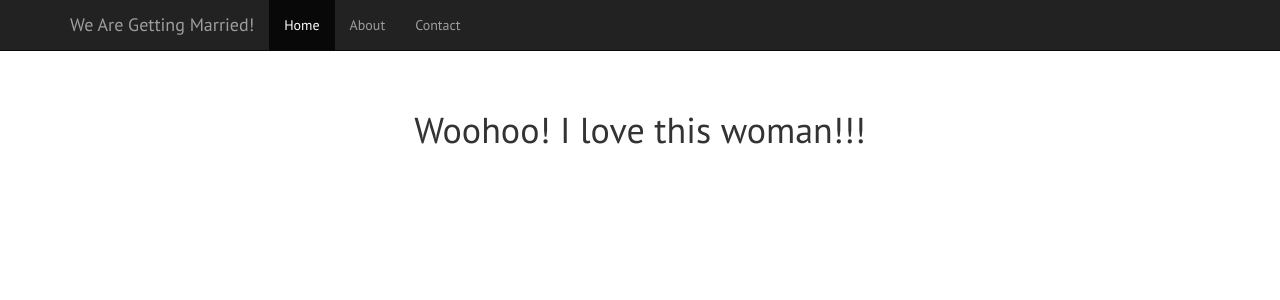
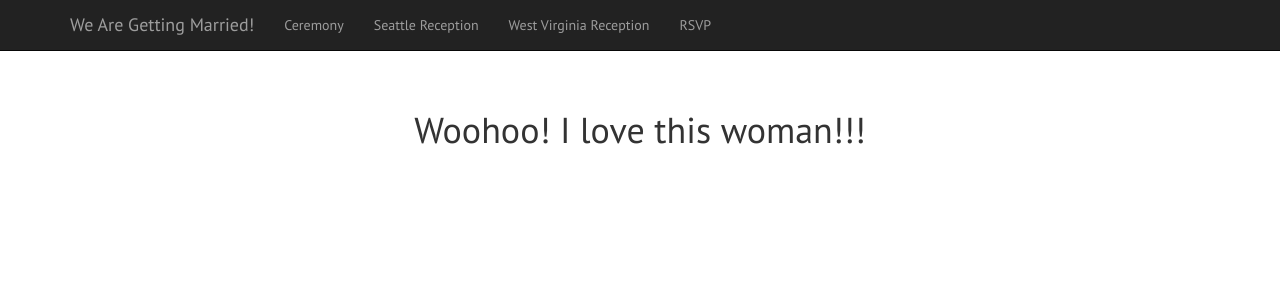
Before and after one commit to jsayles/wedding, a Django app: page / in a window 1280 px wide. Shown: the top 300 px of the page. Run offline with Django 3.2, Linux system fonts and the light colour scheme; some libraries are stand-ins or nearby versions.

Commit message:
now with pretty nav and sub pages

```diff
--- a/wedding/templates/base.html
+++ b/wedding/templates/base.html
@@ -45,13 +45,14 @@
 						<span class="icon-bar"></span>
 						<span class="icon-bar"></span>
 					</button>
-					<a class="navbar-brand" href="#">{% settings_value "SITE_TITLE" %}</a>
+					<a class="navbar-brand" href="{% url 'home' %}">{% settings_value "SITE_TITLE" %}</a>
 				</div>
 				<div id="navbar" class="collapse navbar-collapse">
 					<ul class="nav navbar-nav">
-						<li class="active"><a href="#">Home</a></li>
-						<li><a href="#about">About</a></li>
-						<li><a href="#contact">Contact</a></li>
+						<li {% ifequal nbar 'ceremony' %} class="active" {% endifequal %}><a href="{% url 'ceremony' %}">Ceremony</a></li>
+						<li {% ifequal nbar 'reception' %} class="active" {% endifequal %}><a href="{% url 'reception' %}">Seattle Reception</a></li>
+						<li {% ifequal nbar 'wv_reception' %} class="active" {% endifequal %}><a href="{% url 'wv_reception' %}">West Virginia Reception</a></li>
+						<li {% ifequal nbar 'rsvp' %} class="active" {% endifequal %}><a href="{% url 'rsvp' %}">RSVP</a></li>
 					</ul>
 				</div><!--/.nav-collapse -->
 			</div>
--- /dev/null
+++ b/wedding/templates/ceremony.html
@@ -0,0 +1,6 @@
+{% extends "base.html" %}
+
+{% block content %}
+<h1>Ceremony Details</h1>
+<strong>Coming Soon...</strong>
+{% endblock %}
--- /dev/null
+++ b/wedding/templates/reception.html
@@ -0,0 +1,6 @@
+{% extends "base.html" %}
+
+{% block content %}
+<h1>Seattle Wedding Reception</h1>
+<strong>Coming Soon...</strong>
+{% endblock %}
--- /dev/null
+++ b/wedding/templates/rsvp.html
@@ -0,0 +1,6 @@
+{% extends "base.html" %}
+
+{% block content %}
+<h1>RSVP</h1>
+<strong>Coming Soon...</strong>
+{% endblock %}
--- /dev/null
+++ b/wedding/templates/wv_reception.html
@@ -0,0 +1,6 @@
+{% extends "base.html" %}
+
+{% block content %}
+<h1>West Virginia Reception</h1>
+<strong>Coming Soon...</strong>
+{% endblock %}
--- a/wedding/urls.py
+++ b/wedding/urls.py
@@ -2,6 +2,10 @@ from django.conf.urls import patterns, include, url
 from django.contrib import admin
 
 urlpatterns = patterns('',
-    url(r'^$', 'wedding.views.home', name='home'),
-    url(r'^admin/', include(admin.site.urls)),
+	url(r'^$', 'wedding.views.home', name='home'),
+	url(r'^ceremony/', 'wedding.views.ceremony', name='ceremony'),
+	url(r'^wa_reception/', 'wedding.views.reception', name='reception'),
+	url(r'^wv_reception/', 'wedding.views.wv_reception', name='wv_reception'),
+	url(r'^rsvp/', 'wedding.views.rsvp', name='rsvp'),
+	url(r'^admin/', include(admin.site.urls)),
 )
--- a/wedding/views.py
+++ b/wedding/views.py
@@ -9,4 +9,16 @@ from django.contrib.admin.views.decorators import staff_member_required
 from django.utils import timezone
 
 def home(request):
-	return render_to_response('home.html',{}, RequestContext(request))
+	return render_to_response('home.html',{'nbar':'home'}, RequestContext(request))
+
+def ceremony(request):
+	return render_to_response('ceremony.html',{'nbar':'ceremony'}, RequestContext(request))
+
+def reception(request):
+	return render_to_response('reception.html',{'nbar':'reception'}, RequestContext(request))
+
+def wv_reception(request):
+	return render_to_response('wv_reception.html',{'nbar':'wv_reception'}, RequestContext(request))
+
+def rsvp(request):
+	return render_to_response('rsvp.html',{'nbar':'rsvp'}, RequestContext(request))
```
